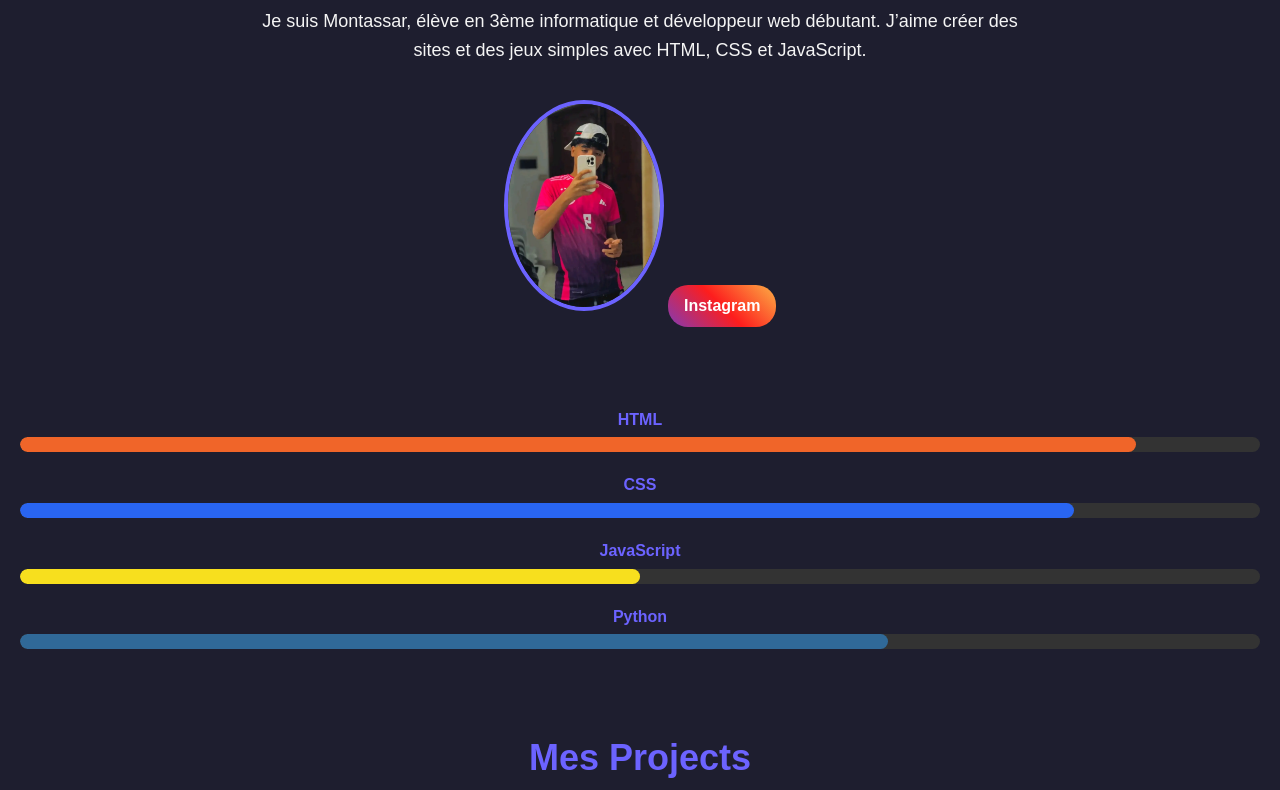
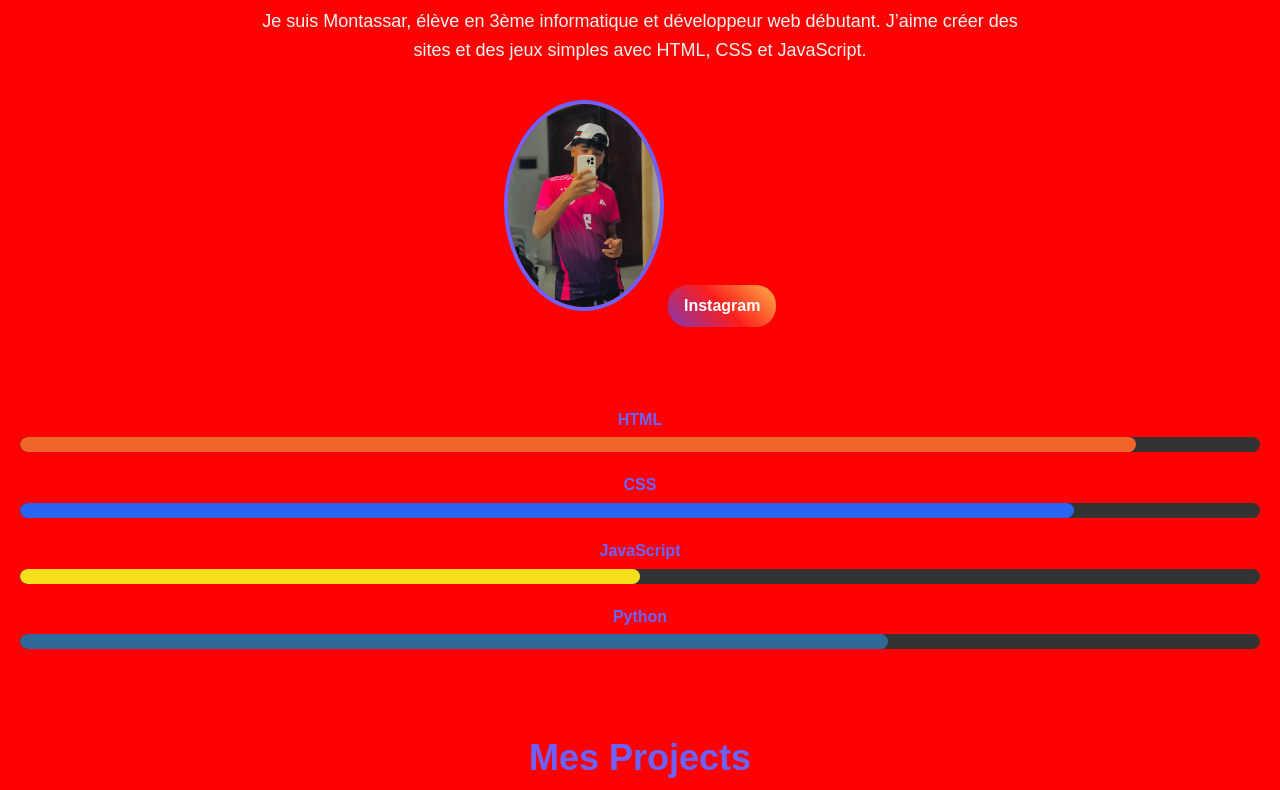
Before and after one commit to montassar-dev/portfolio, a plain HTML site: page index.html in a window 1280 px wide. Shown: the part 464-1254 px from the top of the page. Drawn offline with Linux system fonts and the light colour scheme.

Commit message:
Add files via upload

```diff
--- a/style.css
+++ b/style.css
@@ -16,7 +16,7 @@
 
 /* Body */
 body {
-  background: var(--dark);
+  background: red;
   color: var(--light);
   line-height: 1.6;
 }
```
